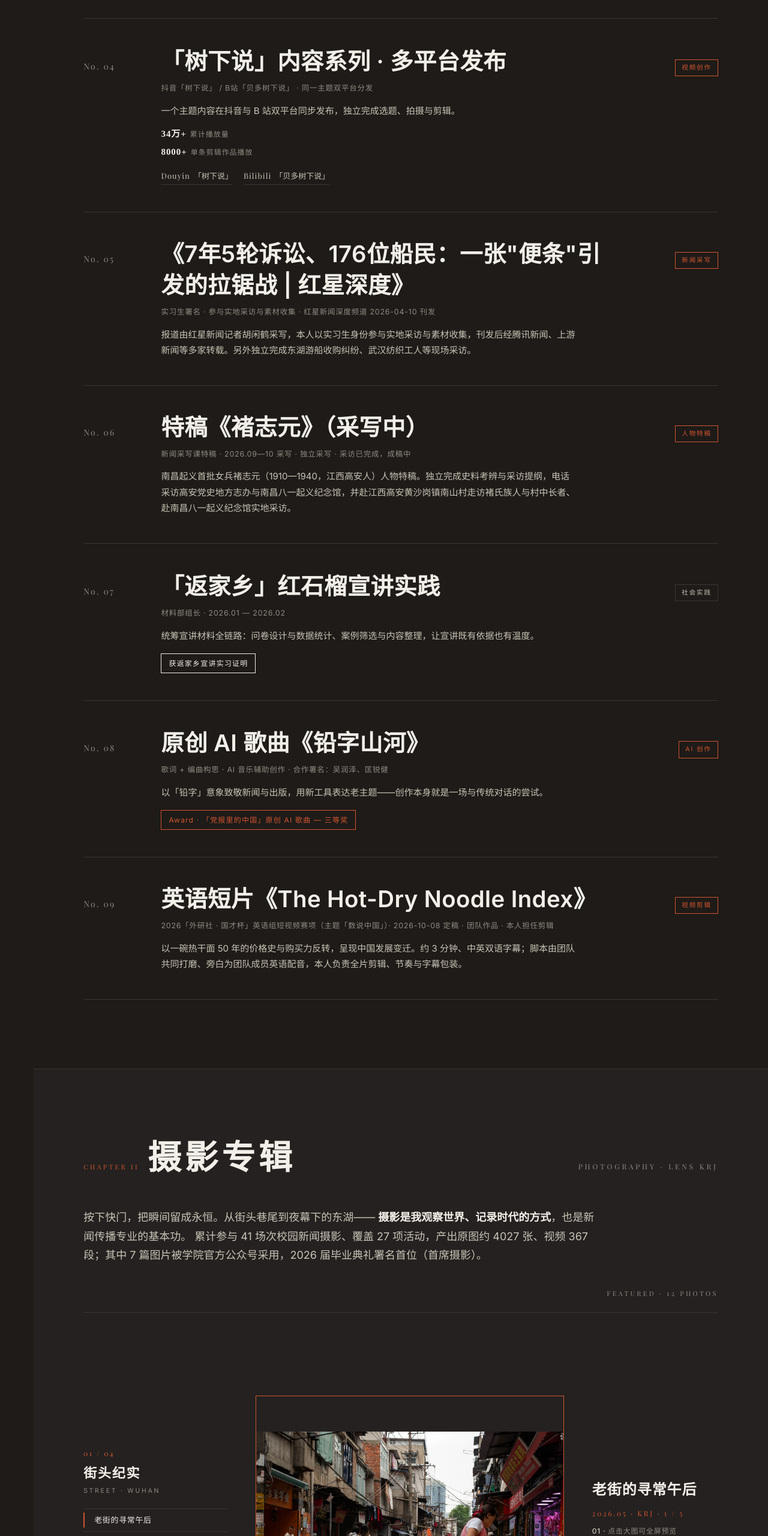
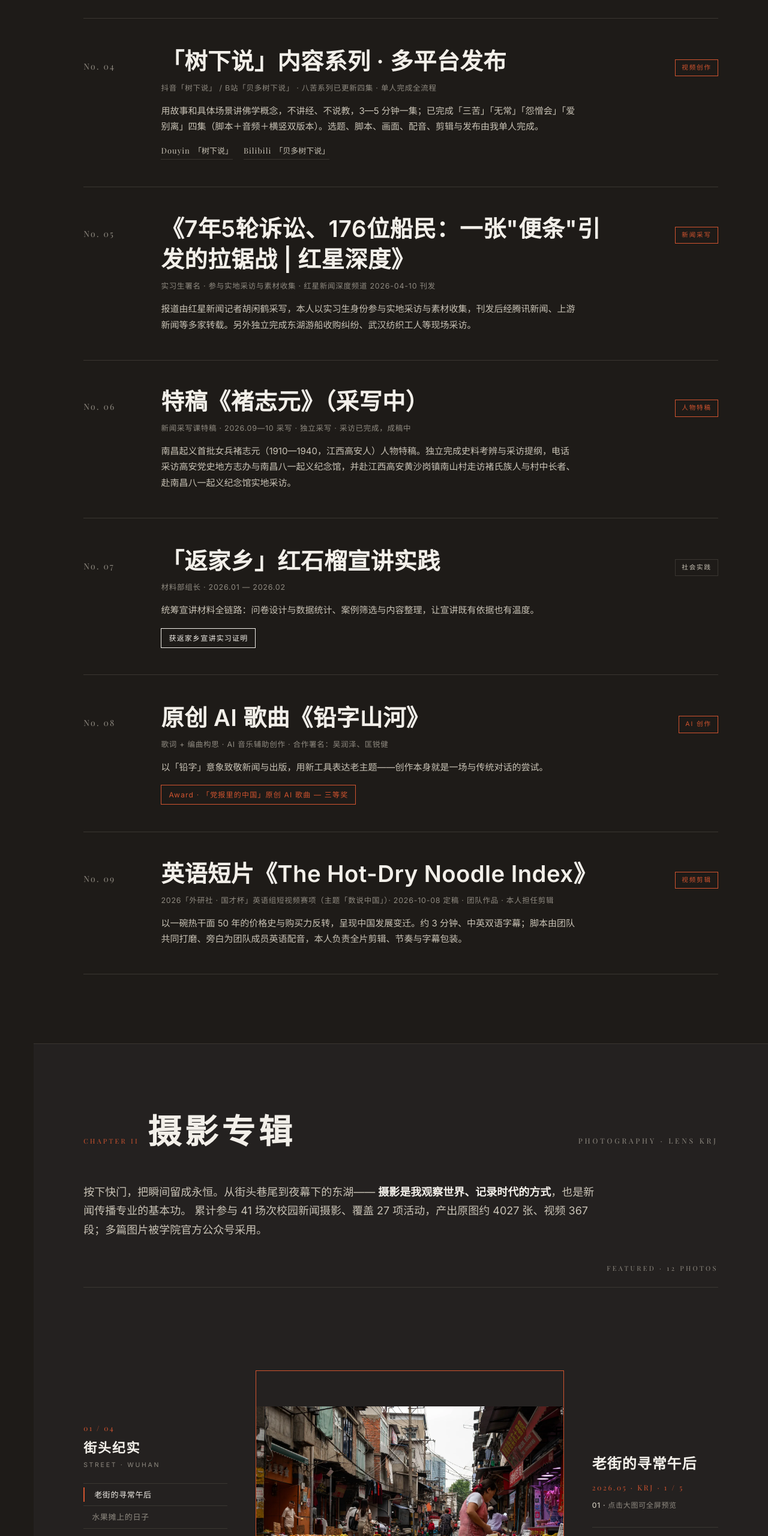
Before and after one commit to krj12138/krj12138.github.io, a plain HTML site: page index.html in a window 1280 px wide. Shown: the part 2160-4720 px from the top of the page at 60% size. Drawn offline with nearby package versions, Linux system fonts and the light colour scheme; a web font is replaced by a local one.

Commit message:
deploy: site build 2026-10-14

```diff
--- a/index.html
+++ b/index.html
@@ -137,14 +137,10 @@
             <div class="work-no">No. 04</div>
             <div class="work-body">
               <h3>「树下说」内容系列 · 多平台发布<a href="#works" aria-label="查看作品"><span class="arr">→</span></a></h3>
-              <p class="work-sub">抖音「树下说」 / B站「贝多树下说」 · 同一主题双平台分发</p>
+              <p class="work-sub">抖音「树下说」 / B站「贝多树下说」 · 八苦系列已更新四集 · 单人完成全流程</p>
               <p class="work-desc">
-                一个主题内容在抖音与 B 站双平台同步发布，独立完成选题、拍摄与剪辑。
+                用故事和具体场景讲佛学概念，不讲经、不说教，3—5 分钟一集；已完成「三苦」「无常」「怨憎会」「爱别离」四集（脚本＋音频＋横竖双版本）。选题、脚本、画面、配音、剪辑与发布由我单人完成。
               </p>
-              <div class="work-nums">
-                <span class="num-badge"><b>34万+</b>累计播放量</span>
-                <span class="num-badge"><b>8000+</b>单条剪辑作品播放</span>
-              </div>
               <div class="work-links">
                 <a href="https://www.douyin.com/" target="_blank" rel="noopener"><span>Douyin</span>「树下说」</a>
                 <a href="https://space.bilibili.com/" target="_blank" rel="noopener"><span>Bilibili</span>「贝多树下说」</a>
@@ -242,7 +238,7 @@
           <p>
             按下快门，把瞬间留成永恒。从街头巷尾到夜幕下的东湖——
             <strong>摄影是我观察世界、记录时代的方式</strong>，也是新闻传播专业的基本功。
-            累计参与 41 场次校园新闻摄影、覆盖 27 项活动，产出原图约 4027 张、视频 367 段；其中 7 篇图片被学院官方公众号采用，2026 届毕业典礼署名首位（首席摄影）。
+            累计参与 41 场次校园新闻摄影、覆盖 27 项活动，产出原图约 4027 张、视频 367 段；多篇图片被学院官方公众号采用。
           </p>
           <span class="ph-count" id="phCount"></span>
         </div>
@@ -325,7 +321,8 @@
               <ul>
                 <li>校团委组织部（获「月度之星」）：任招新签到引导组组长，策划欢送会并设计签到墙，组织入党积极分子推荐会</li>
                 <li>学生社区工作中心 · 文化建设部副部长（2026.05 任职公示）：筹备期牵头编写部门职责说明、品牌活动管理条例、招新面试题库与面试方案，并完成「楼下客厅」社区沙龙、「周末放映室」社区观影、「节气有声」社区微活动三项品牌活动策划（方案已成文，活动尚待落地）；负责学院学生社区文化活动策划与宣传物料设计</li>
-                <li>冰岩作坊（校级互联网创新学生团队）宣传组成员（2026.10 起）；军训办公室宣传组（2026.09）</li>
+                <li>校级媒体组织（2026.10 起）：华中科技大学电视台（宣传部）成员；学工处学生新闻中心 · 文化中心 成员；冰岩作坊（校级互联网创新学生团队）宣传组成员</li>
+                <li>军训办公室宣传组（2026.09，承担军训期间宣传工作与摄影任务）</li>
                 <li>新闻传播学类 2501 班团支书：策划组织团日活动与班级外出全流程</li>
                 <li>梦翔支教队成员：2026 暑期宣恩支教与敬老服务；武汉马拉松志愿者；计算机学院公众号记者</li>
               </ul>
```
